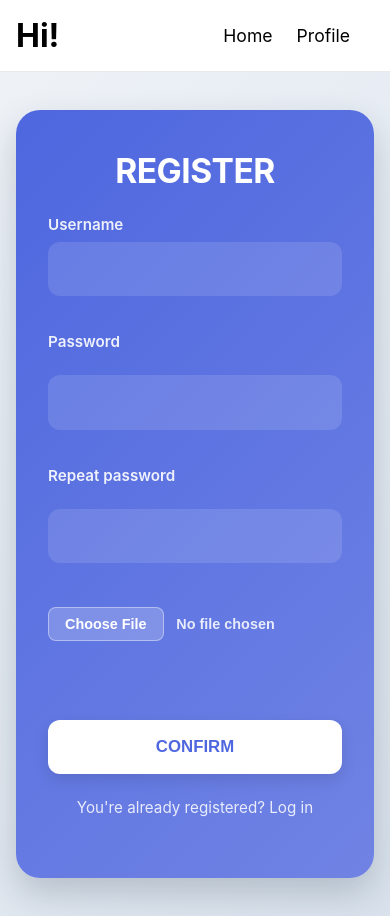
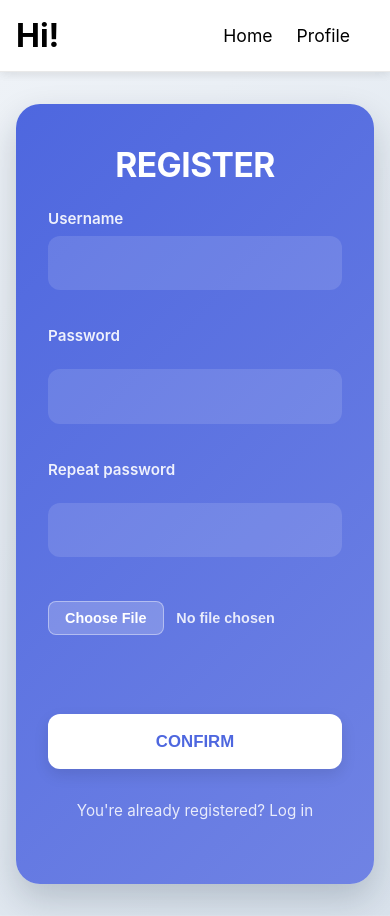
Before and after one commit to steven030/Web_chat, a Flask app: page /register in a window 390 px wide. Run offline with Flask 3, Linux system fonts and the light colour scheme; some libraries are stand-ins or nearby versions.

Commit message:
Update register_style.css

```diff
--- a/static/css/register_style.css
+++ b/static/css/register_style.css
@@ -12,11 +12,21 @@ body {
 }
 
 /* ==========================================
+   CORRECCIÓN GLOBAL DEL NAV (EVITA SOBREPONERSE)
+   ========================================== */
+header, #content-header {
+    position: relative;
+    z-index: 9999 !important; /* Capa superior absoluta sobre cualquier tarjeta */
+    background-color: #ffffff; /* Asegura que el Nav sea opaco */
+    box-shadow: 0 2px 10px rgba(0, 0, 0, 0.05);
+}
+
+/* ==========================================
    CONTENEDOR PRINCIPAL
    ========================================== */
 #login_container {
     width: 100% !important;
-    height: 100vh;
+    height: calc(100vh - 70px); /* Resta la altura estimada del Nav para no empujar la web hacia abajo */
     display: flex;
     flex-direction: row; /* Lado a lado en PC */
     background-image: url("../source/images/register_form_img.jpg");
@@ -73,9 +83,9 @@ body {
     text-align: left;
 }
 
-/* Tus inputs de texto y contraseña */
+/* Inputs de texto y contraseña */
 #form_login_input {
-    width: 100% !important; /* Fuerza a que llenen simétricamente el formulario */
+    width: 100% !important;
     height: 3.2rem;
     border-radius: 12px;
     border: 2px solid transparent;
@@ -126,10 +136,10 @@ body {
    BOTÓN DE CONFIRMACIÓN (#send)
    ========================================== */
 #send {
-    width: 100%; /* Ahora está perfectamente alineado con los inputs */
+    width: 100%;
     height: 3.2rem;
     margin-top: 1rem;
-    margin-bottom: 1.2rem;
+    margin-bottom: 0.5rem; /* Margen ajustado para no empujar el link */
     background: #ffffff;
     color: #4e67df;
     border: none;
@@ -153,7 +163,7 @@ body {
 }
 
 /* ==========================================
-   ENLACE INFERIOR (#link)
+   ENLACE INFERIOR (#link - CORREGIDO)
    ========================================== */
 #link {
     text-decoration: none;
@@ -161,7 +171,10 @@ body {
     color: rgba(255, 255, 255, 0.85);
     text-align: center;
     transition: color 0.2s ease;
-    padding: 0.3rem;
+    display: block;      /* Obliga a comportarse como bloque para centrarse */
+    margin-top: 1rem;    /* Espacio prudente abajo del botón CONFIRM */
+    padding: 0.5rem;
+    width: 100%;
 }
 
 #link:hover {
@@ -178,7 +191,9 @@ body {
         background-image: linear-gradient(135deg, #eef2f7 0%, #d9e2ec 100%) !important;
         justify-content: center;
         align-items: center;
-        padding: 1.5rem 1rem;
+        padding: 2rem 1rem;
+        height: auto; /* Permite crecimiento dinámico en pantallas móviles pequeñas */
+        min-height: calc(100vh - 70px);
     }
 
     #login_container_form {
@@ -198,7 +213,7 @@ body {
 
     #form_login_input,
     #send {
-        height: 3.4rem; /* Optimización de tamaño para pantallas táctiles */
+        height: 3.4rem;
         font-size: 1.05rem;
     }
 }
```
